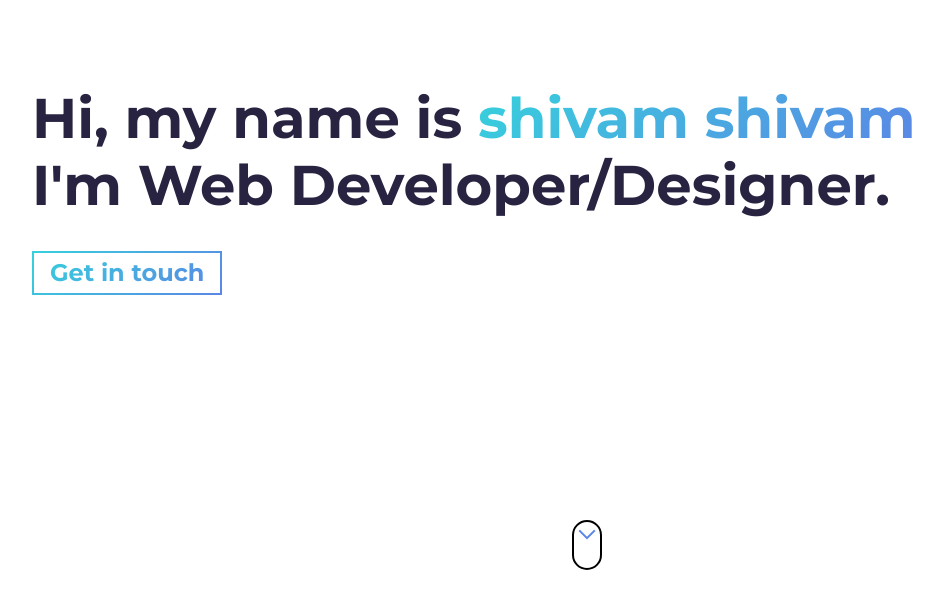
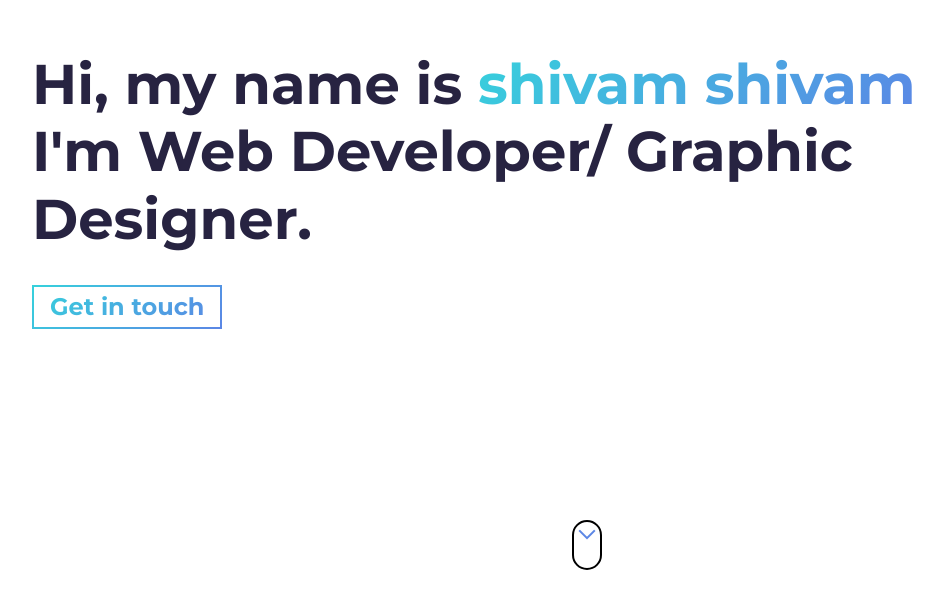
Before and after one commit to Shivam888888888888/Portfolio, a plain HTML site: page index.html in a window 1280 px wide. Shown: the part 210-800 px from the top of the page, without its empty margins (53-996 px from the left). Drawn offline with Linux system fonts and the light colour scheme.

Commit message:
Update index.html

```diff
--- a/index.html
+++ b/index.html
@@ -97,7 +97,7 @@
         <h1 class="hero-title">
           Hi, my name is <span class="text-color-main name"> shivam shivam</span>
           <br />
-          I'm Web Developer/Designer.
+          I'm Web Developer/ Graphic Designer.
         </h1>
         <p class="hero-cta">
           <a class="cta-btn cta-btn--hero" href="#about">Get in touch</a>
```
